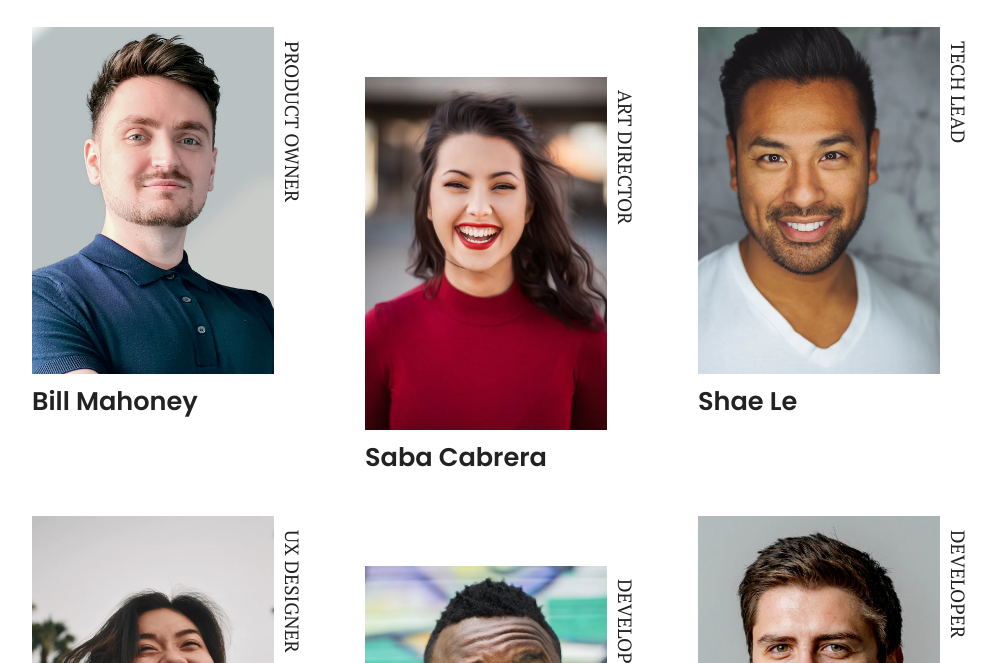
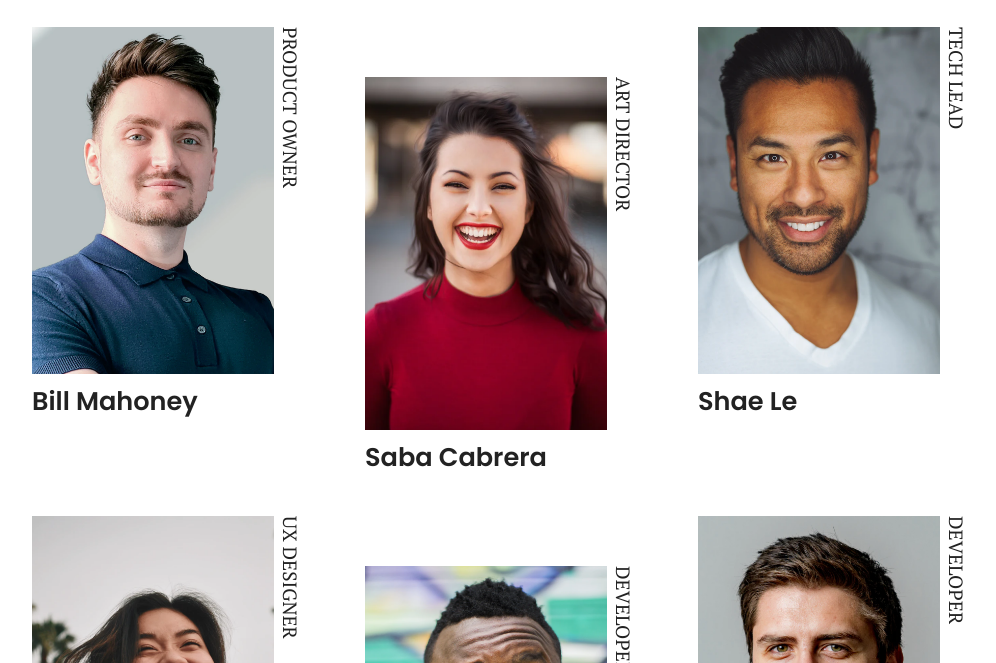
Before and after one commit to mrsepu/my-team-page-master, a plain HTML site: page index.html in a window 1280 px wide. Shown: the part 137-800 px from the top of the page, without its empty margins (123-1119 px from the left). Drawn offline with Linux system fonts and the light colour scheme.

Commit message:
with writing-mode: vertical-lr;

```diff
--- a/main.css
+++ b/main.css
@@ -144,14 +144,14 @@ h3 {
 
 figure p {
   position: absolute;
-  right: 15%;
-  top: 2%;
+  right: 10%;
+  top: 0;
   font-size: 3vw;
-  transform: rotate(90deg);
+  /* transform: rotate(90deg);
   -ms-transform: rotate(90deg);
   -moz-transform: rotate(90deg);
   -webkit-transform: rotate(90deg);
-  -o-transform: rotate(90deg);
+  -o-transform: rotate(90deg); */
   line-height: 15px;
   height: 15px;
   width: 15px;
@@ -160,6 +160,8 @@ figure p {
   font-family: 'PT Serif', serif;
   font-weight: 400;
   text-transform: uppercase;
+  writing-mode: vertical-lr;
+  margin-top: 15px;
 }
 
 footer {
```
